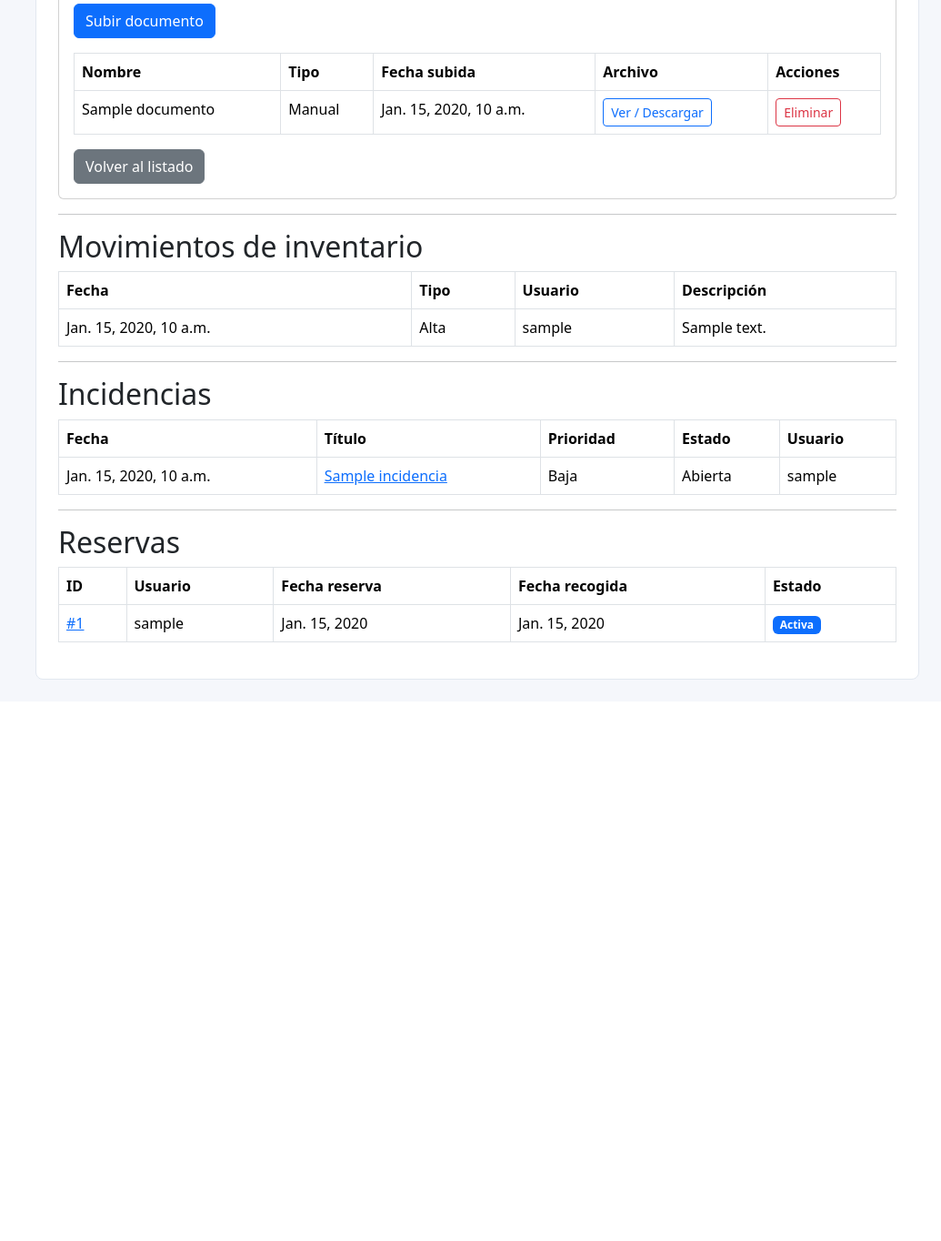
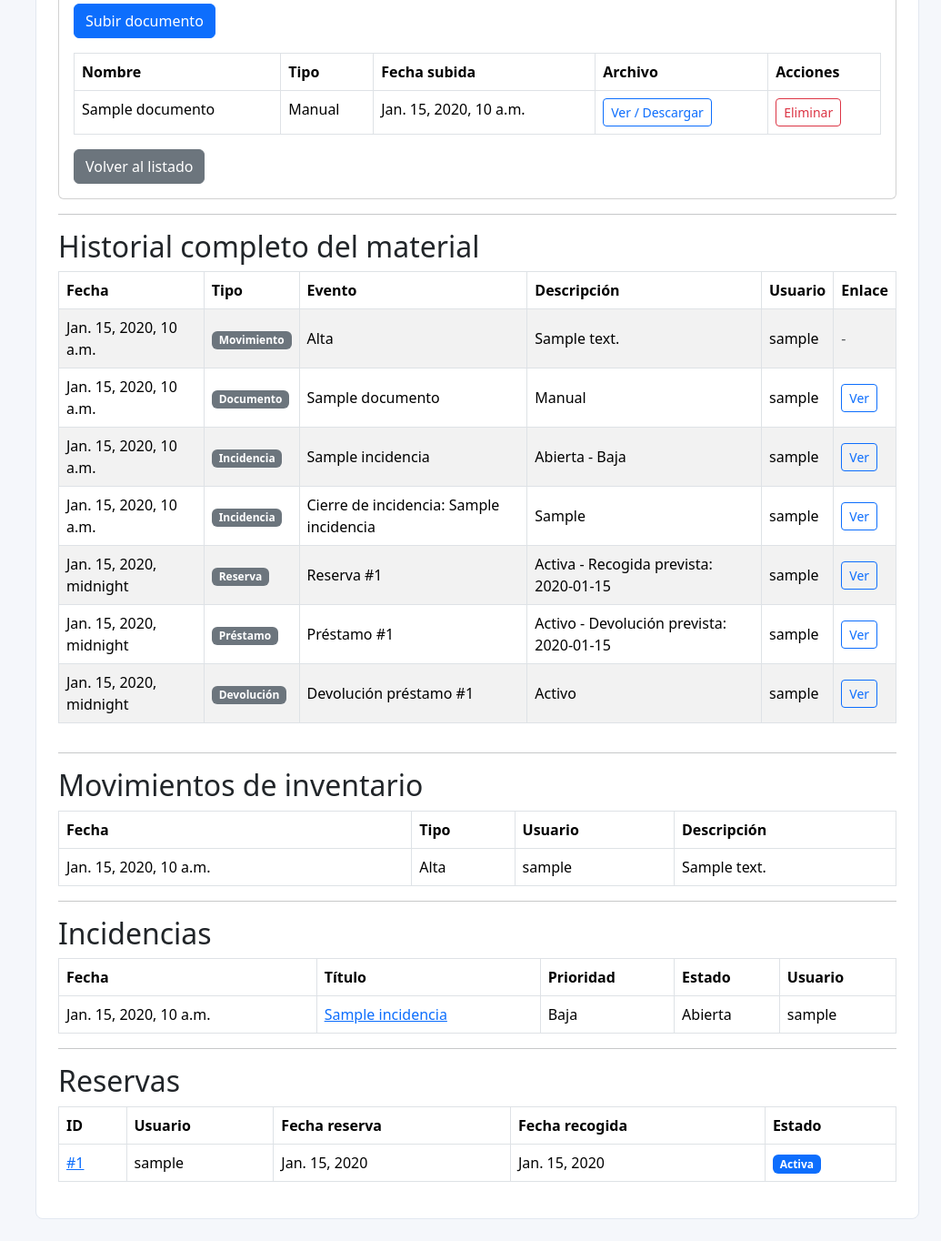
Before and after one commit to josellagosta-collab/inventario_taller_sdd, a Django app: page /materiales/1/ in a window 1280 px wide. Shown: the part 998-2362 px from the top of the page at 91% size, without its empty margins (245-1280 px from the left). Before the commit the page ends 1745 px from the top, so only its background shows below. Run offline with Django 5.2, Linux system fonts and the light colour scheme; a user stored in the database is signed in; tables that the repository leaves empty hold one stand-in row (values such as "Sample post").

Commit message:
creado historial completo de material

```diff
--- a/auditoria/services.py
+++ b/auditoria/services.py
@@ -18,7 +18,7 @@ def obtener_ip(request):
 def registrar_accion(request, accion, descripcion, objeto=None):
     usuario = None
 
-    if request and request.user.is_authenticated:
+    if request and hasattr(request, "user") and request.user.is_authenticated:
         usuario = request.user
 
     content_type = None
--- a/docs/jira_sync_map.json
+++ b/docs/jira_sync_map.json
@@ -120,5 +120,6 @@
   "BL-119": "ITH-119",
   "BL-120": "ITH-120",
   "BL-121": "ITH-121",
-  "BL-122": "ITH-122"
+  "BL-122": "ITH-122",
+  "BL-123": "ITH-123"
 }
--- a/docs/jira_sync_state.json
+++ b/docs/jira_sync_state.json
@@ -71,6 +71,7 @@
   "BL-070": "f94521043eb8ddbac04c9f0cb484cad880750bdbc52c54031774714388bcd457",
   "BL-071": "c50f781135164ea09f1a732e385a46d2c1f03593659b9947e04a506840012867",
   "BL-072": "dac5b3574465400d44bd92bb68e7a5cfd5f672a888b721d99474ad4f0c12ab44",
+  "BL-123": "bce8ebac1052b7b371a42ff514e25a9d69f462b86dffcf8a2170d3a5aff1d2f7",
   "BL-073": "8a3af5a5ffbfb4bf4d25e204dafc16b401885fe1cf62ae0259df66d481add6e8",
   "BL-074": "50e97a82daaaa0379853949f8c2de3da56a236dcb97a808a2d7755c0f8a123b0",
   "BL-075": "efba449cd671c28530a538acad43d844a40983a73708c797c8a8a28e676da2d0",
--- a/inventario/templates/inventario/detalle_material.html
+++ b/inventario/templates/inventario/detalle_material.html
@@ -143,6 +143,56 @@
       <a href="{% url 'inventario:lista_materiales' %}" class="btn btn-secondary">Volver al listado</a>
     </div>
   </div>
+
+<hr>
+
+<h2>Historial completo del material</h2>
+
+<div class="table-responsive">
+  <table class="table table-striped table-bordered align-middle">
+    <thead>
+      <tr>
+        <th>Fecha</th>
+        <th>Tipo</th>
+        <th>Evento</th>
+        <th>Descripción</th>
+        <th>Usuario</th>
+        <th>Enlace</th>
+      </tr>
+    </thead>
+
+    <tbody>
+      {% for evento in historial_material %}
+        <tr>
+          <td>{{ evento.fecha }}</td>
+          <td>
+            <span class="badge bg-secondary">
+              {{ evento.tipo }}
+            </span>
+          </td>
+          <td>{{ evento.titulo }}</td>
+          <td>{{ evento.descripcion }}</td>
+          <td>{{ evento.usuario }}</td>
+          <td>
+            {% if evento.url %}
+              <a href="{{ evento.url }}" class="btn btn-sm btn-outline-primary">
+                Ver
+              </a>
+            {% else %}
+              <span class="text-muted">-</span>
+            {% endif %}
+          </td>
+        </tr>
+      {% empty %}
+        <tr>
+          <td colspan="6" class="text-center">
+            Este material todavía no tiene historial registrado.
+          </td>
+        </tr>
+      {% endfor %}
+    </tbody>
+  </table>
+</div>
 
 <hr>
 
--- a/inventario/views.py
+++ b/inventario/views.py
@@ -1,4 +1,7 @@
+from datetime import datetime, time
+
 from django.shortcuts import render, get_object_or_404, redirect
+from django.urls import reverse
 from .models import Material, Categoria, MovimientoInventario
 from .forms import MaterialForm
 from django.db.models import Q
@@ -90,10 +93,135 @@ def lista_materiales(request):
 
 @login_required
 def detalle_material(request, material_id):
-    material = get_object_or_404(Material, id=material_id)
+    material = get_object_or_404(
+        Material.objects.select_related(
+            "categoria",
+            "subcategoria",
+            "proveedor",
+            "ubicacion",
+        ).prefetch_related(
+            "movimientos__usuario",
+            "documentos__usuario",
+            "incidencias__usuario",
+            "reservas__usuario_reserva",
+            "lineas_prestamo__prestamo__usuario_receptor",
+            "lineas_prestamo__prestamo__profesor_responsable",
+        ),
+        id=material_id,
+    )
     return render(request, "inventario/detalle_material.html", {
-        "material": material
+        "material": material,
+        "historial_material": construir_historial_material(material),
     })
+
+
+def convertir_fecha_historial(valor):
+    if isinstance(valor, datetime):
+        return valor
+
+    fecha = datetime.combine(valor, time.min)
+
+    if timezone.is_naive(fecha):
+        return timezone.make_aware(fecha)
+
+    return fecha
+
+
+def construir_historial_material(material):
+    historial = []
+
+    for movimiento in material.movimientos.all():
+        historial.append({
+            "fecha": movimiento.fecha,
+            "tipo": "Movimiento",
+            "titulo": movimiento.get_tipo_display(),
+            "descripcion": movimiento.descripcion or "-",
+            "usuario": movimiento.usuario.username if movimiento.usuario else "-",
+            "url": "",
+        })
+
+    for documento in material.documentos.all():
+        historial.append({
+            "fecha": documento.fecha_subida,
+            "tipo": "Documento",
+            "titulo": documento.nombre,
+            "descripcion": documento.get_tipo_documento_display(),
+            "usuario": documento.usuario.username if documento.usuario else "-",
+            "url": documento.archivo.url if documento.archivo else "",
+        })
+
+    for incidencia in material.incidencias.all():
+        historial.append({
+            "fecha": incidencia.fecha_creacion,
+            "tipo": "Incidencia",
+            "titulo": incidencia.titulo,
+            "descripcion": (
+                f"{incidencia.get_estado_display()} - "
+                f"{incidencia.get_prioridad_display()}"
+            ),
+            "usuario": incidencia.usuario.username if incidencia.usuario else "-",
+            "url": reverse("incidencias:detalle_incidencia", args=[incidencia.id]),
+        })
+
+        if incidencia.fecha_cierre:
+            historial.append({
+                "fecha": incidencia.fecha_cierre,
+                "tipo": "Incidencia",
+                "titulo": f"Cierre de incidencia: {incidencia.titulo}",
+                "descripcion": incidencia.solucion or "Incidencia cerrada.",
+                "usuario": incidencia.usuario.username if incidencia.usuario else "-",
+                "url": reverse("incidencias:detalle_incidencia", args=[incidencia.id]),
+            })
+
+    for reserva in material.reservas.all():
+        historial.append({
+            "fecha": convertir_fecha_historial(reserva.fecha_reserva),
+            "tipo": "Reserva",
+            "titulo": f"Reserva #{reserva.id}",
+            "descripcion": (
+                f"{reserva.get_estado_display()} - "
+                f"Recogida prevista: {reserva.fecha_prevista_recogida}"
+            ),
+            "usuario": reserva.usuario_reserva.username,
+            "url": reverse("prestamos:detalle_reserva", args=[reserva.id]),
+        })
+
+    prestamos_incluidos = set()
+
+    for linea in material.lineas_prestamo.all():
+        prestamo = linea.prestamo
+
+        if prestamo.id in prestamos_incluidos:
+            continue
+
+        prestamos_incluidos.add(prestamo.id)
+        historial.append({
+            "fecha": convertir_fecha_historial(prestamo.fecha_prestamo),
+            "tipo": "Préstamo",
+            "titulo": f"Préstamo #{prestamo.id}",
+            "descripcion": (
+                f"{prestamo.get_estado_display()} - "
+                f"Devolución prevista: {prestamo.fecha_prevista_devolucion}"
+            ),
+            "usuario": prestamo.usuario_receptor.username,
+            "url": reverse("prestamos:detalle_prestamo", args=[prestamo.id]),
+        })
+
+        if prestamo.fecha_devolucion_real:
+            historial.append({
+                "fecha": convertir_fecha_historial(prestamo.fecha_devolucion_real),
+                "tipo": "Devolución",
+                "titulo": f"Devolución préstamo #{prestamo.id}",
+                "descripcion": prestamo.get_estado_display(),
+                "usuario": prestamo.usuario_receptor.username,
+                "url": reverse("prestamos:detalle_prestamo", args=[prestamo.id]),
+            })
+
+    return sorted(
+        historial,
+        key=lambda evento: evento["fecha"],
+        reverse=True,
+    )
 
 
 @login_required
```
Also changed, not shown: docs/BACKLOG.md (+2 -1 lines), inventario/tests.py (+62 -1 lines), 1 other file.
